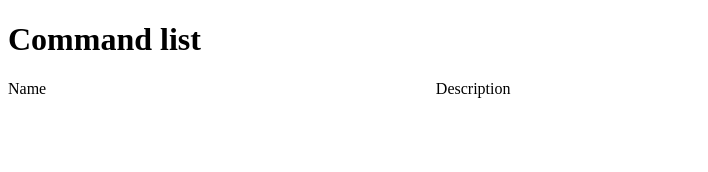
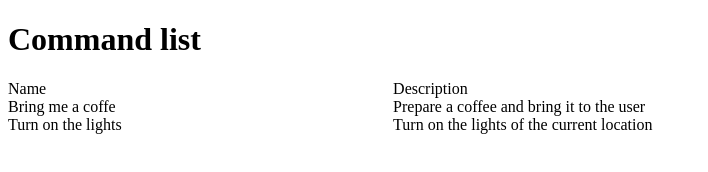
Before and after one commit to wbigger/hello-html5, a plain HTML site: page index.html in a window 1280 px wide. Shown: the whole page, without its empty margins (0-708 px from the left). Drawn offline with Linux system fonts and the light colour scheme.

Commit message:
Add two other rows

```diff
--- a/index.html
+++ b/index.html
@@ -14,6 +14,14 @@
             <div class="cell">Name</div>
             <div class="cell">Description</div>
         </div>
+        <div class="row">
+            <div class="cell">Bring me a coffe</div>
+            <div class="cell">Prepare a coffee and bring it to the user</div>
+        </div>
+        <div class="row">
+            <div class="cell">Turn on the lights</div>
+            <div class="cell">Turn on the lights of the current location</div>
+        </div>
     </div>
 </body>
 </html>
--- a/style.css
+++ b/style.css
@@ -7,6 +7,9 @@
     display:table-row;
 }
 
+.row {
+    display:table-row;
+}
 .cell {
     display:table-cell;
 }
```
